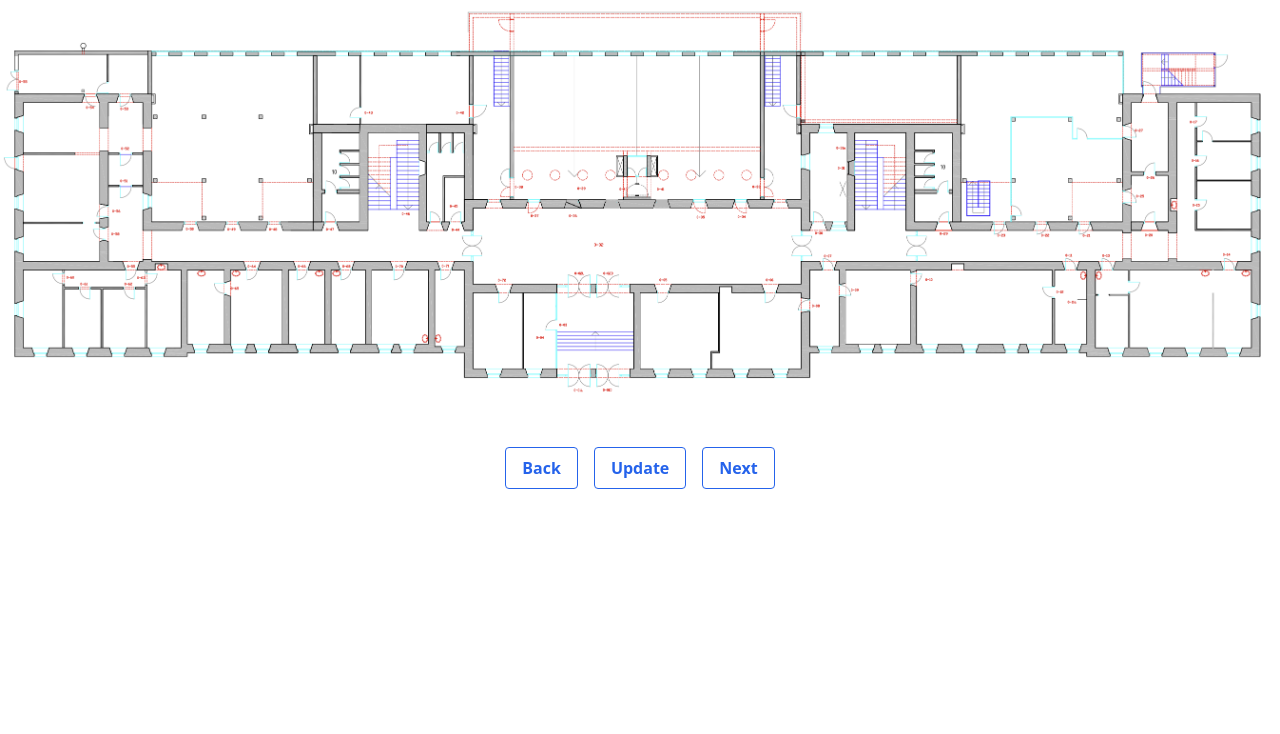
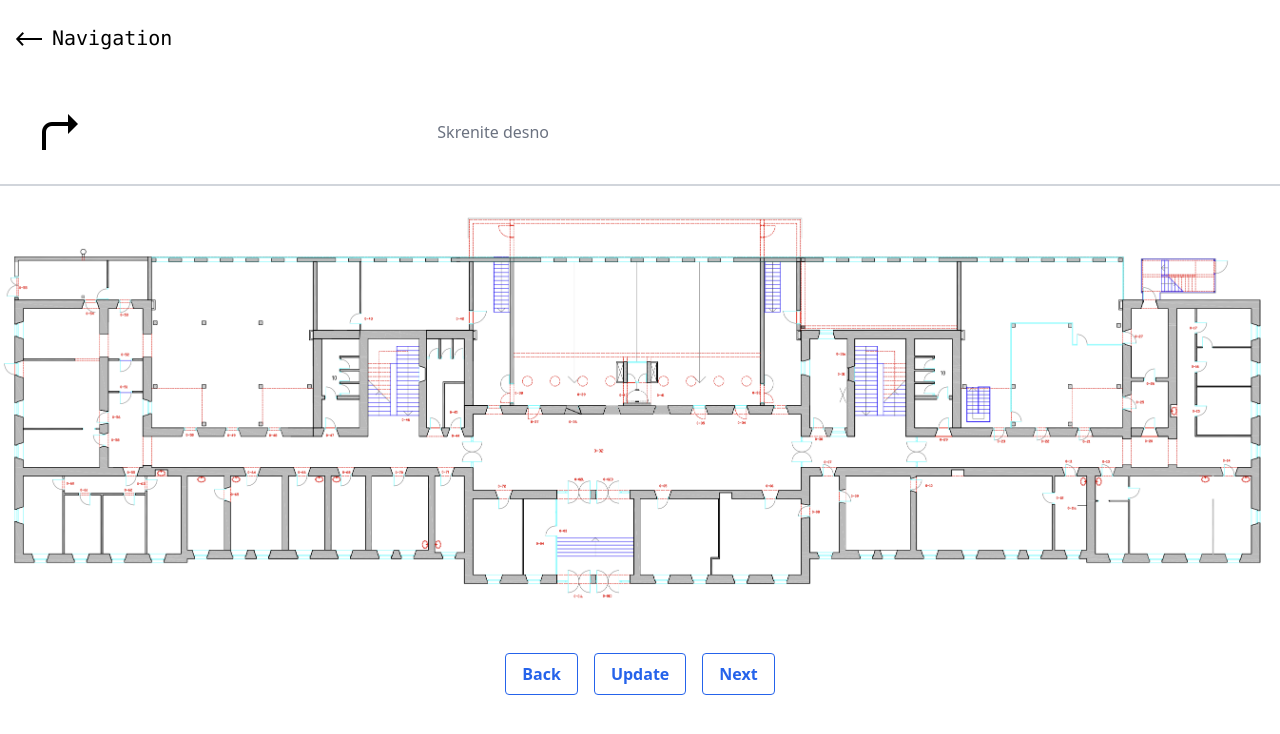
Before and after one commit to JakovTomasic/RitehMaps, a Next.js app in the folder client/: page /navigation in a window 1280 px wide. Shown: the top 734 px of the page. Built offline with nearby package versions, Linux system fonts and the light colour scheme.

Commit message:
Added Header and DirectionsCard components.

```diff
--- /dev/null
+++ b/client/components/DirectionsCard.tsx
@@ -0,0 +1,21 @@
+import Image from "next/image";
+import up_right from "../images/up-right.png"
+
+export default function DirectionsCard( {text} ){
+
+    return(
+        <>
+            <div className="border-gray-300 border-b-2 py-7 px-5 mb-5">
+                <div className="grid grid-cols-6 gap-3 items-center">
+                    <div className="col-span-2 pl-4">
+                        <Image src={up_right} alt="arrow" />
+                    </div>
+                    <div className="col-span-4">
+                        {/*<p className="text-gray-700 font-bold"> Make Global Connections </p>*/}
+                        <p className="text-gray-500">{text.value}</p>
+                    </div>
+                </div>
+            </div>
+        </>
+    );
+}
--- /dev/null
+++ b/client/components/Header.tsx
@@ -0,0 +1,15 @@
+import arrow from "../images/arrow.png";
+import Image from "next/image";
+import Link from "next/link";
+
+export default function Header( {text} ){
+
+    return(
+        <>
+            <div className="flex flex-row align-middle my-6 mx-3 font-mono">
+                <Link href="/"><Image src={arrow} alt="arrow" /></Link>
+                <h1 className="text-xl ml-2">{text.value}</h1>
+            </div>
+        </>
+    );
+}
--- a/client/src/pages/navigation.tsx
+++ b/client/src/pages/navigation.tsx
@@ -1,14 +1,18 @@
 import Image from "next/image";
 import Button from "../../components/Button";
+import Header from "../../components/Header";
+import DirectionsCard from "../../components/DirectionsCard";
 import prizemlje_gl from "../../images/prizemlje_gl.png";
 
 export default function Navigation(){
 
     return(
         <>
-            <div>
+            <div className="w-screen h-screen">
+                <Header text={{value: 'Navigation'}} />
+                <DirectionsCard text={{value: 'Skrenite desno'}} />
                 <Image src={prizemlje_gl} alt="prizemlje" />
-                <div className="text-center justify-center flex mt-12 mx-auto">
+                <div className="text-center justify-center flex mt-12 mx-auto mb-4">
                     <Button text={{value: 'Back'}} />
                     <Button text={{value: 'Update'}} />
                     <Button text={{value: 'Next'}} />
```
Also changed, not shown: client/images/arrow.png (added), client/images/up-right.png (added).
